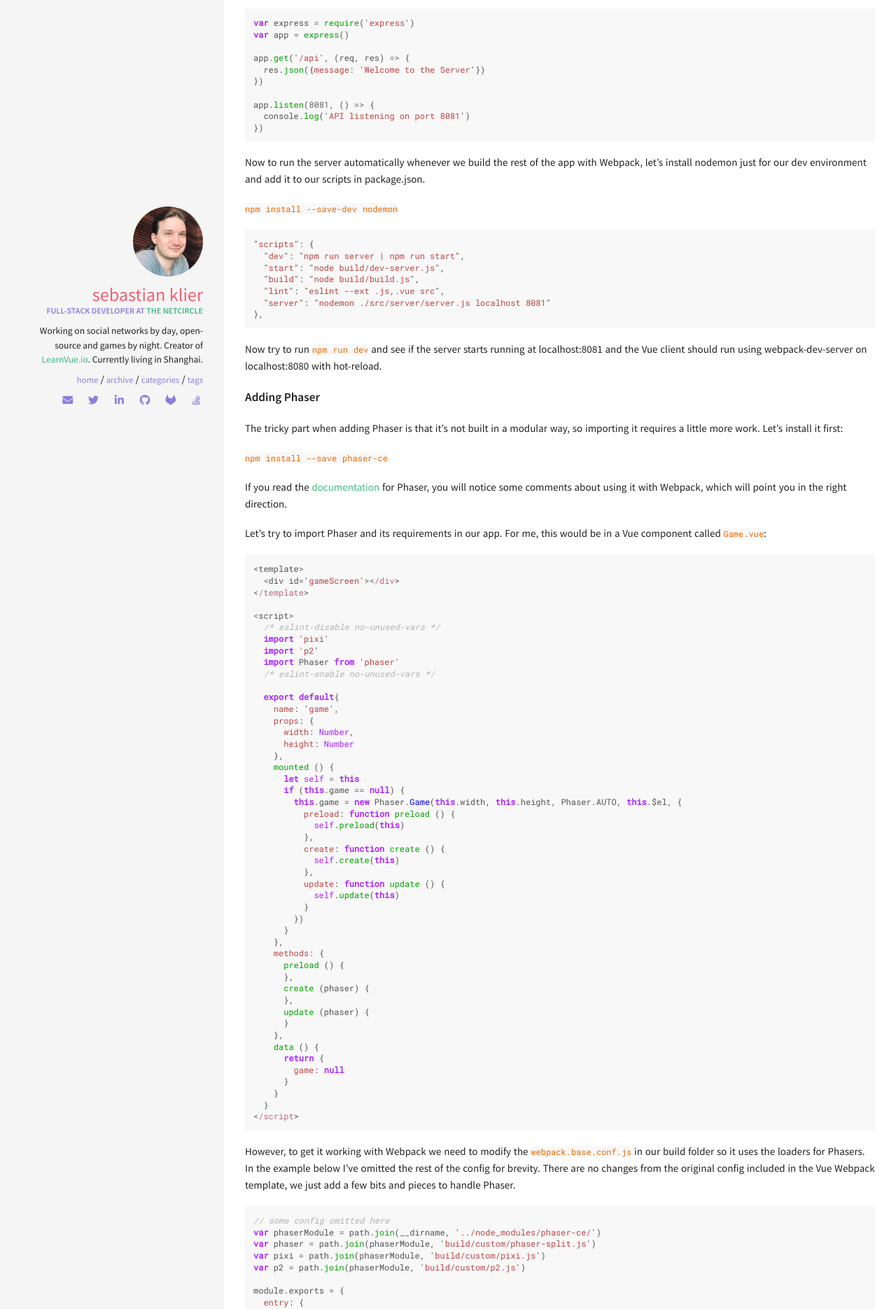
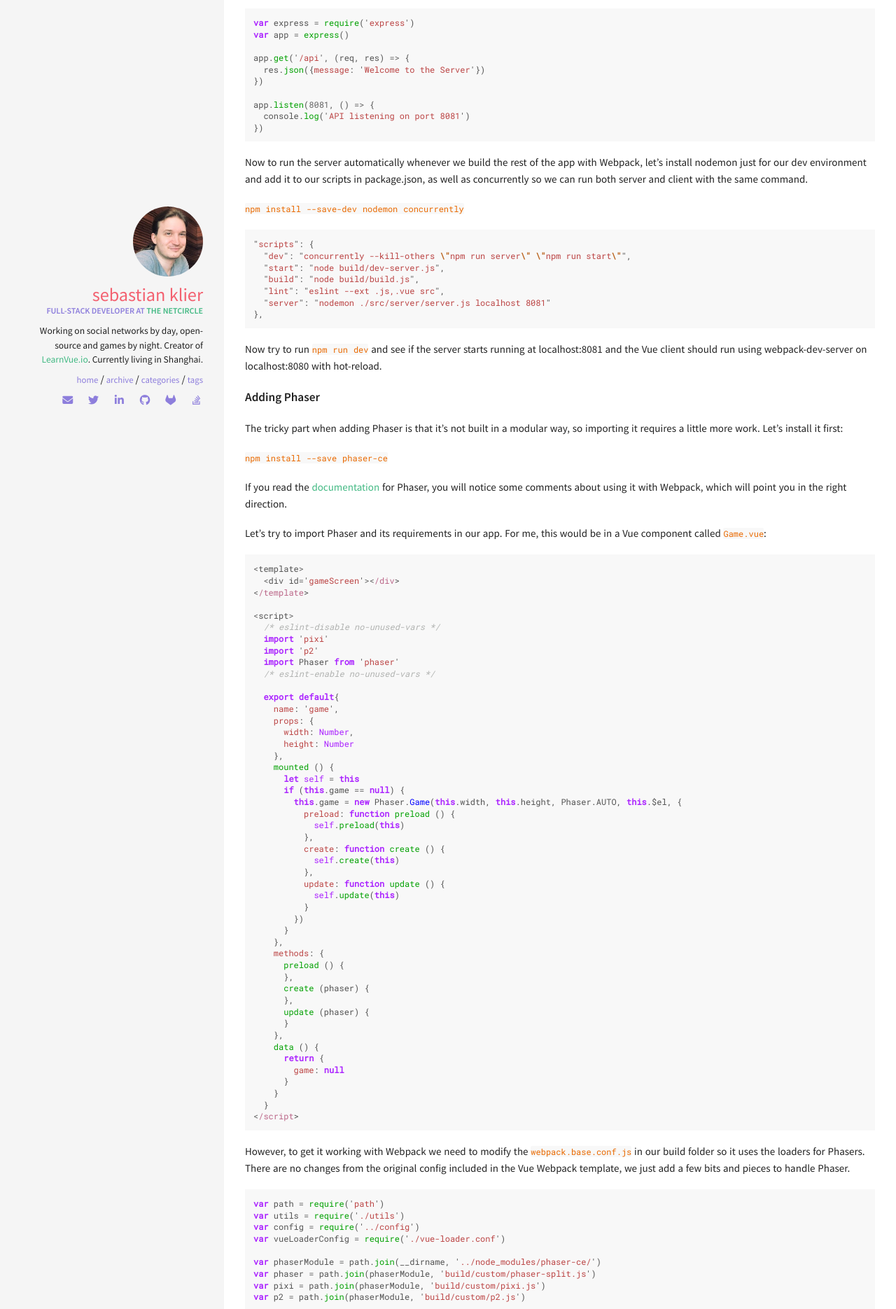
Before and after one commit to sekl/sebastianklier.com, a Jekyll site: the page built from index.html, in a window 1280 px wide. Shown: the part 2021-3891 px from the top of the page at 70% size. Built offline with Jekyll 4.4.1, drawn with Linux system fonts in a browser that asks for light colours; nearby versions of some CDN libraries; some of the changed text lies outside the part shown.

Commit message:
update phaser post

````diff
--- a/_posts/2017-06-03-node-vue-phaser-webpack.md
+++ b/_posts/2017-06-03-node-vue-phaser-webpack.md
@@ -41,13 +41,13 @@ app.listen(8081, () => {
 })
 ```
 
-Now to run the server automatically whenever we build the rest of the app with Webpack, let's install nodemon just for our dev environment and add it to our scripts in package.json.
+Now to run the server automatically whenever we build the rest of the app with Webpack, let's install nodemon just for our dev environment and add it to our scripts in package.json, as well as concurrently so we can run both server and client with the same command.
 
-`npm install --save-dev nodemon`
+`npm install --save-dev nodemon concurrently`
 
 ``` javascript
 "scripts": {
-  "dev": "npm run server | npm run start",
+  "dev": "concurrently --kill-others \"npm run server\" \"npm run start\"",
   "start": "node build/dev-server.js",
   "build": "node build/build.js",
   "lint": "eslint --ext .js,.vue src",
@@ -118,14 +118,22 @@ Let's try to import Phaser and its requirements in our app. For me, this would b
 </script>
 ```
 
-However, to get it working with Webpack we need to modify the `webpack.base.conf.js` in our build folder so it uses the loaders for Phasers. In the example below I've omitted the rest of the config for brevity. There are no changes from the original config included in the Vue Webpack template, we just add a few bits and pieces to handle Phaser.
+However, to get it working with Webpack we need to modify the `webpack.base.conf.js` in our build folder so it uses the loaders for Phasers. There are no changes from the original config included in the Vue Webpack template, we just add a few bits and pieces to handle Phaser.
 
 ``` javascript
-// some config omitted here
+var path = require('path')
+var utils = require('./utils')
+var config = require('../config')
+var vueLoaderConfig = require('./vue-loader.conf')
+
 var phaserModule = path.join(__dirname, '../node_modules/phaser-ce/')
 var phaser = path.join(phaserModule, 'build/custom/phaser-split.js')
 var pixi = path.join(phaserModule, 'build/custom/pixi.js')
 var p2 = path.join(phaserModule, 'build/custom/p2.js')
+
+function resolve (dir) {
+  return path.join(__dirname, '..', dir)
+}
 
 module.exports = {
   entry: {
@@ -165,10 +173,30 @@ module.exports = {
         loader: 'vue-loader',
         options: vueLoaderConfig
       },
+      {
+        test: /\.js$/,
+        loader: 'babel-loader',
+        include: [resolve('src'), resolve('test')]
+      },
+      {
+        test: /\.(png|jpe?g|gif|svg)(\?.*)?$/,
+        loader: 'url-loader',
+        options: {
+          limit: 10000,
+          name: utils.assetsPath('img/[name].[hash:7].[ext]')
+        }
+      },
+      {
+        test: /\.(woff2?|eot|ttf|otf)(\?.*)?$/,
+        loader: 'url-loader',
+        options: {
+          limit: 10000,
+          name: utils.assetsPath('fonts/[name].[hash:7].[ext]')
+        }
+      },
       { test: /pixi\.js/, use: ['expose-loader?PIXI'] },
       { test: /phaser-split\.js$/, use: ['expose-loader?Phaser'] },
       { test: /p2\.js/, use: ['expose-loader?p2'] }
-      // Rest of the rules omitted
     ]
   }
 }
````
